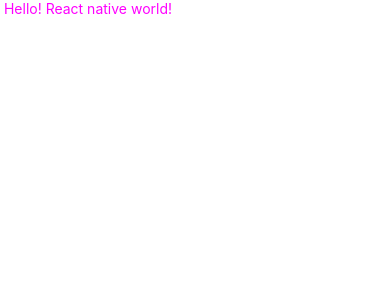
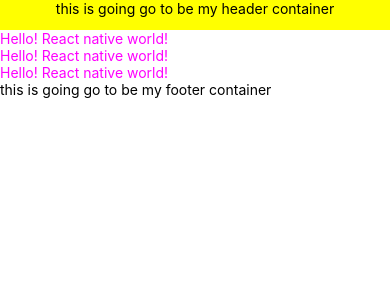
Before and after one commit to Akshita2020/react_native_basics, a React Native app: screen / in a window 390 px wide. Shown: the top 300 px of the page. Built offline with nearby package versions, Linux system fonts and the light colour scheme.

Commit message:
View  in react-native

```diff
--- a/App.tsx
+++ b/App.tsx
@@ -1,10 +1,20 @@
-import {SafeAreaView} from 'react-native';
+import {SafeAreaView, View, Text} from 'react-native';
 import MyText from './components/MyText/Text';
 
 function App() {
   return (
     <SafeAreaView>
-      <MyText />
+      <View style={{backgroundColor: 'yellow', height: 30, alignItems:'center'}}>
+        <Text>this is going go to be my header container</Text>
+      </View>
+      <View>
+        <MyText />
+        <MyText />
+        <MyText />
+      </View>
+      <View>
+        <Text>this is going go to be my footer container</Text>
+      </View>
     </SafeAreaView>
   );
 }
--- a/components/MyText/Text.jsx
+++ b/components/MyText/Text.jsx
@@ -4,7 +4,6 @@
 const MyText = () => {
   return (
     <Text style={[styles.text, styles.text1, {color: 'magenta'}]}>
-      {' '}
       Hello! React native world!
     </Text>
   );
```
